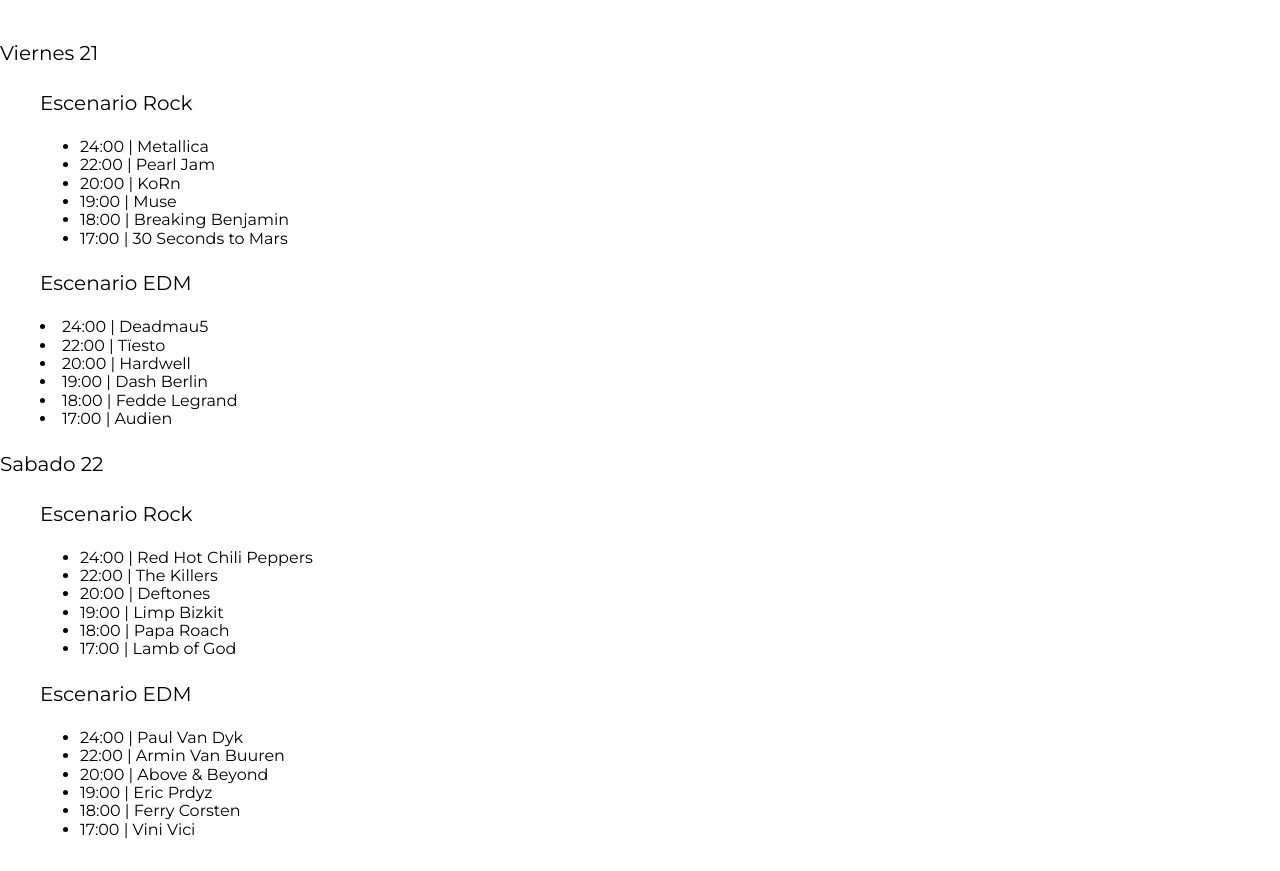
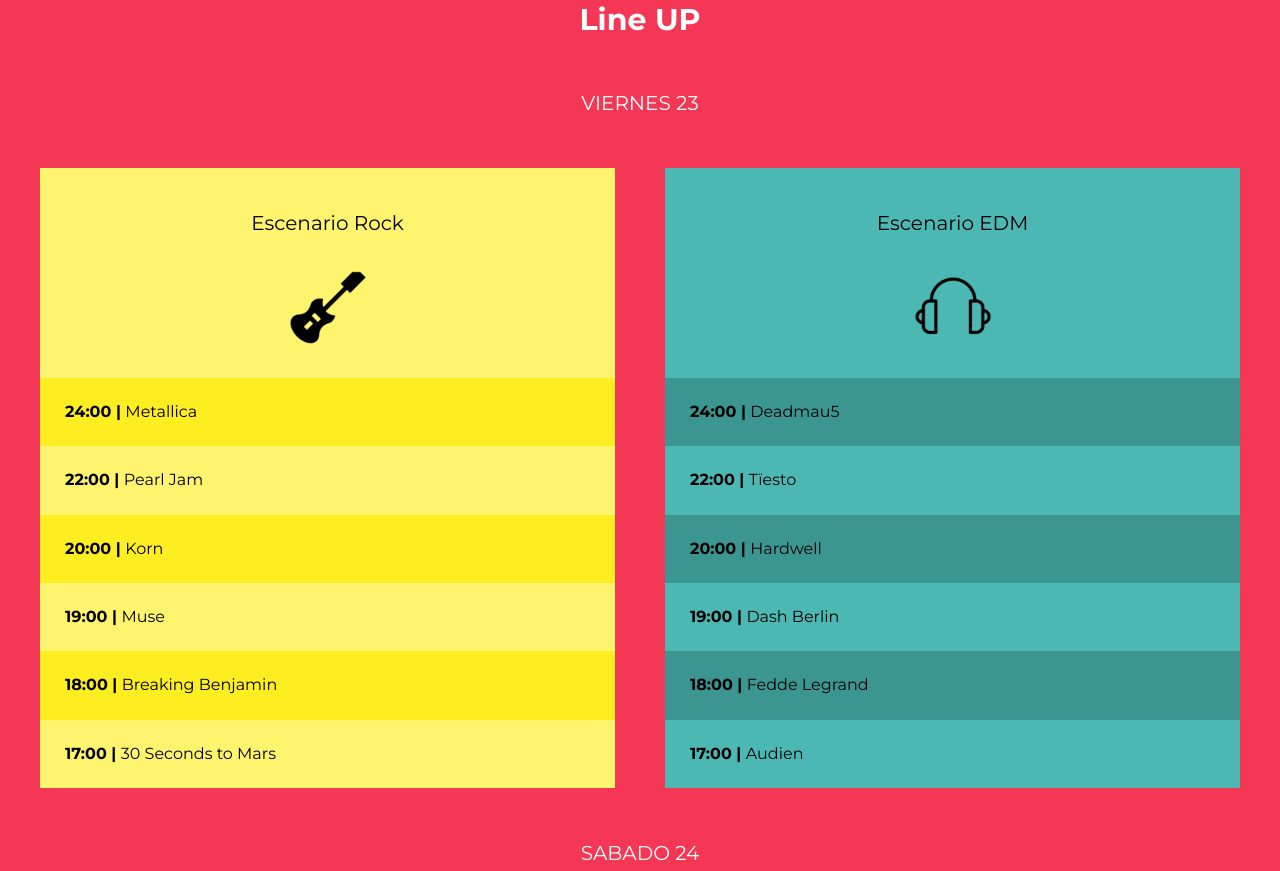
Before and after one commit to chrisdzasc/FestivalFusion, a website: page index.html in a window 1280 px wide. Shown: the part 1256-2127 px from the top of the page. Drawn offline with Linux system fonts and the light colour scheme.

Commit message:
Sección del LineUp terminada

```diff
--- a/index.html
+++ b/index.html
@@ -64,7 +64,7 @@
     <section class="lineup">
 
         <h3>Line UP</h3>
-        <p class="dia">Viernes 21</p>
+        <p class="dia">Viernes 23</p>
 
         <div class="escenario-contenedor contenedor">
             <div class="escenario rock bg-amarillo">
@@ -78,7 +78,7 @@
                         22:00 | <span>Pearl Jam</span>
                     </li>
                     <li>
-                        20:00 | <span>KoRn</span>
+                        20:00 | <span>Korn</span>
                     </li>
                     <li>
                         19:00 | <span>Muse</span>
@@ -94,6 +94,9 @@
 
             <div class="escenario edm bg-verde">
                 <p class="nombre-escenario">Escenario EDM</p>
+
+                <ul class="calendario">
+
                     <li>
                         24:00 | <span>Deadmau5</span>
                     </li>
@@ -113,13 +116,12 @@
                     <li>
                         17:00 | <span>Audien</span>
                     </li>
-                <ul class="calendario">
 
                 </ul>
             </div> <!-- Aqui termina escenario EDM -->
         </div> <!-- Aqui termina escenario-contenedor-->
 
-        <p class="dia">Sabado 22</p>
+        <p class="dia">Sabado 24</p>
 
         <div class="escenario-contenedor contenedor">
             <div class="escenario rock bg-verde">
--- a/src/scss/base/_mixins.scss
+++ b/src/scss/base/_mixins.scss
@@ -34,3 +34,10 @@
     grid-template-columns: repeat($columnas, 1fr); // Crear las columnas necesarias de una fracción.
     gap: $espaciado; // La separación entre columnas.
 }
+
+// Mixin para resetear las listas
+@mixin resetear-lista{
+    margin: 0; // No va a tener ningun margen
+    padding: 0; // No va a tener relleno
+    list-style: none; // Le quita las viñetas
+}
--- /dev/null
+++ b/src/scss/layout/_lineup.scss
@@ -0,0 +1,90 @@
+// Importando variables y mixins
+@use '../base/variables' as v;
+@use '../base/mixins' as m;
+
+// Estilos para el contenedor de la seccion "lineup"
+.lineup{
+    background-color: v.$rosa; // Agregando color rosa de fondo
+    padding: 5rem 0; // Añadiendo relleno de 50 pixeles arriba y abajo, 0 a los lados
+
+    h3, p {
+        text-align: center; // Alinear los h3 y parrafos en el div .lineup en el centro
+        color: v.$blanco; // Definiendo el color blanco en el texto
+    }
+
+    .dia{
+        text-transform: uppercase; // Transfroma el texto en mayúsculas.
+        margin: 5rem 0; // Añadiendo margen inferior y superior de 50 pixeles a los elementos en la clase de "dia"
+    }
+}
+
+// Estilos para el contenedor del escenario
+.escenario-contenedor{
+    @include m.tablet{ // Aplicando mixin para media query de tablet
+        @include m.grid(2, 5rem); // Aplicando mixin grid con 2 coulmnas y un espacio de 50 pixeles entre ellos
+    }
+
+    p{
+        color: v.$negro; // Definiendo el color negro en el texto.
+    }
+}
+
+// Estilos para los escenarios
+.escenario{
+    padding-top: 2rem; // Añadiendo relleno en la parte superior de 20 pixeles a los elementos con clase "escenario"
+
+    p{
+        &:after{ // Seleccioando los párrafos y añadiendo un seudoelemento después de ellos.
+            content: ''; // Agregando contenido al seudoelemento
+            display: block; // Mostrando el seudoelemento como un bloque
+            width: 20rem; // Definiendo el ancho como 200 pixeles
+            height: 10rem; // Definiendo la altura a 100 pixeles
+            background-size: 15rem; //Estableciendo el tamaño de fondo como 150 pixeles.
+            background-repeat: no-repeat; // Evitando que el fondo se repita
+            background-position: center center; // Posicionando el fondo en el centro tanto horizonatal como vertical.
+            margin: 2rem auto 0 auto; // Va a quedar centrado horizontalmente
+
+        }
+    }
+}
+
+// Estilos para el escenario de música EDM
+.edm .nombre-escenario:after{
+    background-image: url(../img/icono_edm.png); // Definiendo la imagen de fondo para el escenario EDM
+}
+
+// Estilos para el escenario de música Rock
+.rock .nombre-escenario:after{
+    background-image: url(../img/icono_rock.png); // Definiendo la imagen de fondo para el escenario rock
+}
+
+// Estilos para el calendario
+.calendario{
+    @include m.resetear-lista;
+    li{
+        padding: 2.5rem; // Agregando relleno de 25 pixeles en todas las direcciones
+        font-weight: 700; // Tiene modo negritas las letras
+
+        span{
+            font-weight: 400; // No tiene modo negritas las letras
+        }
+    }
+}
+
+// Estilos para aplicar un fondo amarillo
+.bg-amarillo{
+    background-color: v.$amarillo;
+
+    li:nth-child(odd){ // Aqui indicamos cual li vamos a seleccionar, en este caso con "odd" son todos los impares
+        background-color: darken(v.$amarillo, 15%); // Oscurece más el color que le indiquemos
+    }
+}
+
+// Estilos para aplicar un fondo verde
+.bg-verde{
+    background-color: v.$verde;
+
+    li:nth-child(odd){ // Aqui indicamos cual li vamos a seleccionar, en este caso con "odd" son todos los impares
+        background-color: darken(v.$verde, 10%); // Oscurece más el color que le indiquemos
+    }
+}
--- a/src/scss/layout/index.scss
+++ b/src/scss/layout/index.scss
@@ -1,3 +1,4 @@
 @forward 'header';
 @forward 'video';
 @forward 'festival';
+@forward 'lineup';
```
Also changed, not shown: build/css/app.css, build/css/layout/index.css. Lines whose indentation alone changed are shown as unchanged.
